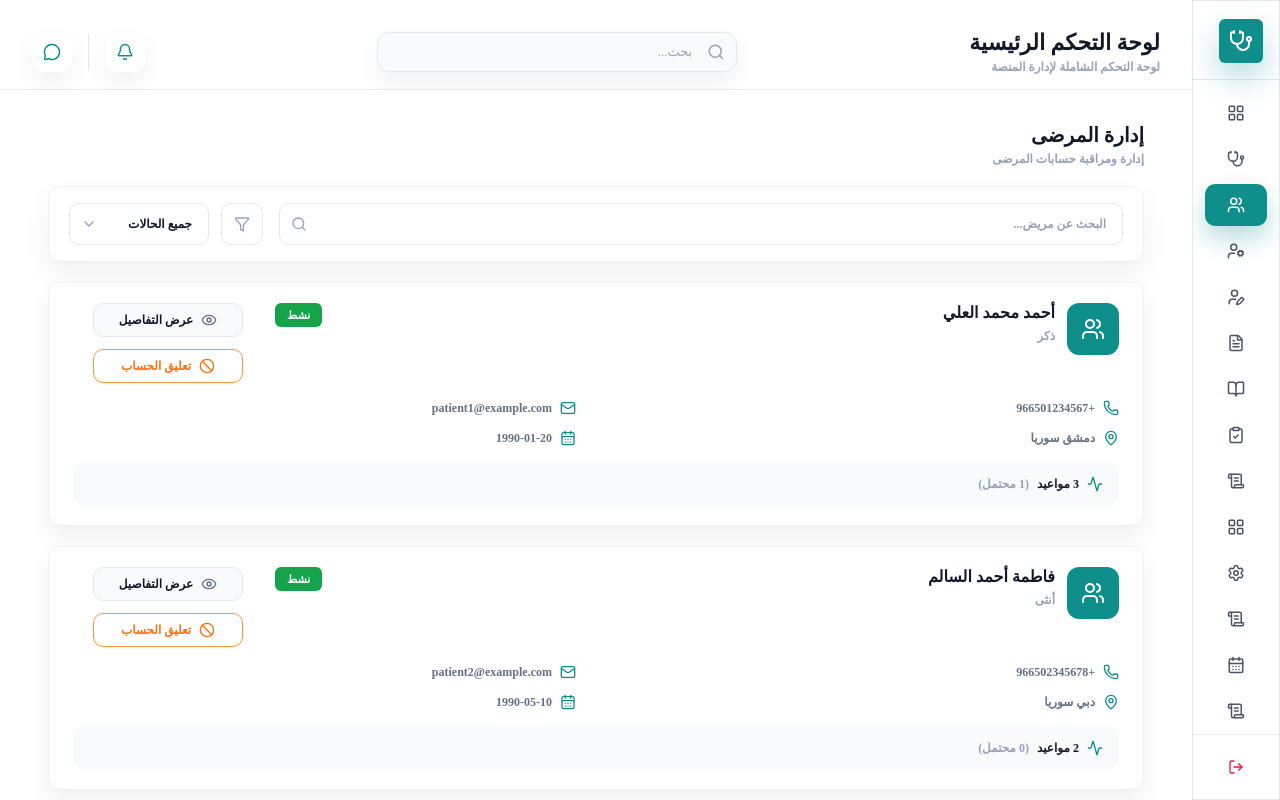
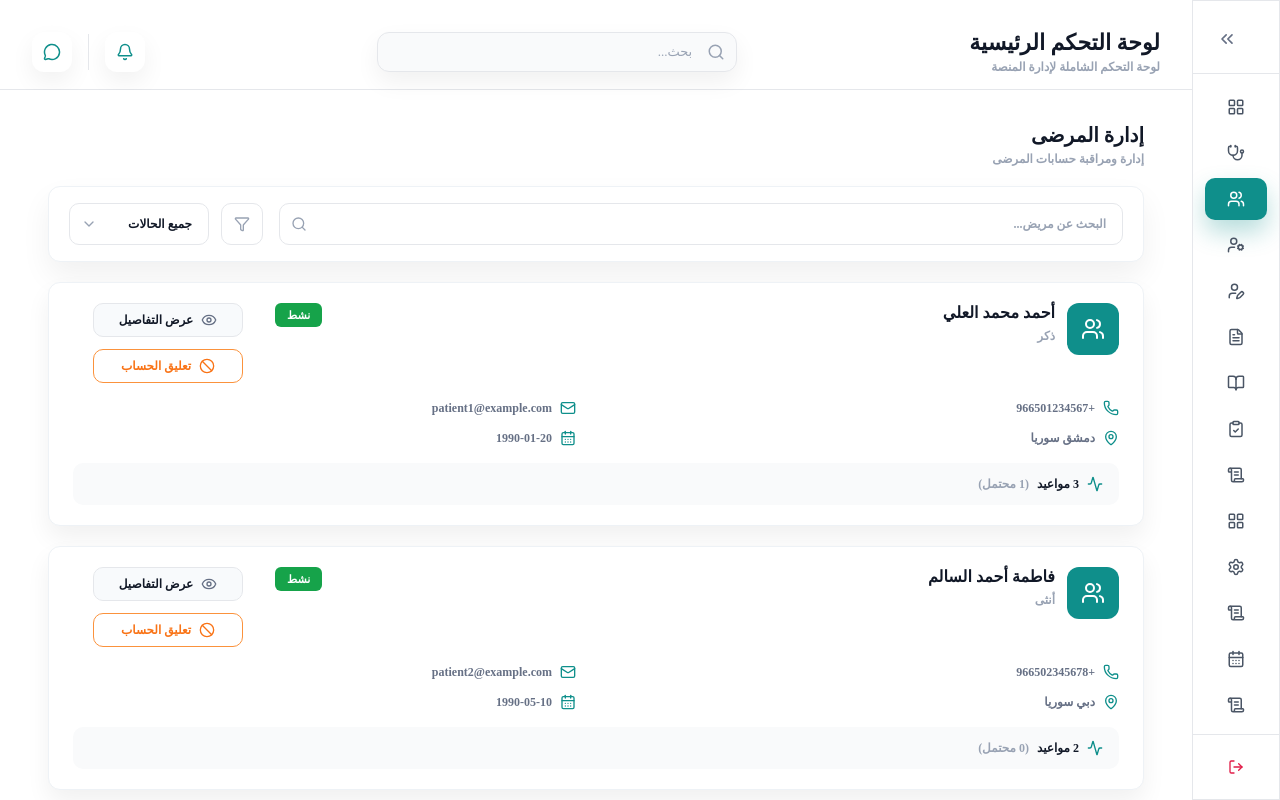
Before and after one commit to llill-dev/lmj-health-web, a React (Vite) app in the folder frontend/: page /admin/patients in a window 1280 px wide. Built offline with nearby package versions, Linux system fonts and the light colour scheme.

Commit message:
fix(layout): disable sidebar hover expand
- Sidebar expands/collapses only via chevron button

- Minor admin layout spacing tweak

```diff
--- a/frontend/src/components/layout/sidebar.tsx
+++ b/frontend/src/components/layout/sidebar.tsx
@@ -1,7 +1,7 @@
 'use client';
 
 import { ChevronsRight, LogOut, Stethoscope } from 'lucide-react';
-import { useMemo, useState } from 'react';
+import { useMemo } from 'react';
 import { Link } from 'react-router-dom';
 import {
   adminSidebarItems,
@@ -23,9 +23,6 @@ export default function Sidebar({
   onToggleCollapse?: () => void;
   onLogout?: () => void;
 }) {
-  const [isHovering, setIsHovering] = useState(false);
-  const effectiveCollapsed = collapsed && !isHovering;
-
   const navItems = useMemo(() => {
     return role === 'admin' ? adminSidebarItems : sidebarItems;
   }, [role]);
@@ -36,25 +33,12 @@ export default function Sidebar({
     (active as (SidebarItemId | AdminSidebarItemId) | undefined) ??
     (role === 'admin' ? 'overview' : 'dashboard');
 
-  const handleCollapse = () => {
-    setIsHovering(false);
-    if (!collapsed) {
-      onToggleCollapse?.();
-    }
-  };
-
   return (
     <aside
       dir='rtl'
       lang='ar'
-      onMouseEnter={() => {
-        if (collapsed) setIsHovering(true);
-      }}
-      onMouseLeave={() => {
-        if (collapsed) setIsHovering(false);
-      }}
       className={
-        effectiveCollapsed
+        collapsed
           ? 'relative z-50 h-screen w-[88px] shrink-0 border-[1.82px] border-[#E5E7EB] bg-[#FFFFFF] transition-[width] duration-300'
           : 'relative z-50 h-screen w-[320px] shrink-0 border-[1.82px] border-[#E5E7EB] bg-[#FFFFFF] transition-[width] duration-300'
       }
@@ -62,17 +46,18 @@ export default function Sidebar({
       <div className='flex h-full flex-col'>
         <div
           className={
-            effectiveCollapsed
+            collapsed
               ? 'px-[16px] pt-[16px] pb-[16px] border-b-[1.82px] border-b-[#E5E7EB]'
               : 'px-[24px] pt-[24px] pb-[24px] border-b-[1.82px] border-b-[#E5E7EB]'
           }
         >
           <div className='flex items-start justify-between'>
             <div className='flex items-center gap-2'>
+              {!collapsed ? (
+                <>
                   <div className='mt-0.5 flex h-[44px] w-[44px] items-center justify-center rounded-[6px] bg-primary shadow-[0_14px_30px_rgba(15,143,139,0.30)]'>
                     <Stethoscope className='h-6 w-6 text-white' />
                   </div>
-              {!effectiveCollapsed ? (
                   <div className='flex flex-col items-center text-center'>
                     <div className='font-cairo text-[18px] font-extrabold leading-[20px] text-[#111827]'>
                       LMJ HEALTH
@@ -81,24 +66,29 @@ export default function Sidebar({
                       {role === 'admin' ? 'بوابة الإدارة' : 'بوابة الطبيب'}
                     </div>
                   </div>
+                </>
               ) : null}
             </div>
 
             <div className='flex items-center gap-2'>
-              {!effectiveCollapsed ? (
               <button
                 type='button'
-                  onClick={handleCollapse}
-                  className='mt-1 flex h-9 w-9 items-center justify-center rounded-full text-[#667085] hover:bg-[#F2F4F7]'
-                  aria-label='طي القائمة'
+                onClick={onToggleCollapse}
+                className={
+                  collapsed
+                    ? 'mt-1 flex h-9 w-9 items-center justify-center rounded-full text-[#667085] hover:bg-[#F2F4F7]'
+                    : 'mt-1 flex h-9 w-9 items-center justify-center rounded-full text-[#667085] hover:bg-[#F2F4F7]'
+                }
+                aria-label={collapsed ? 'فتح القائمة' : 'طي القائمة'}
               >
-                  <ChevronsRight className='h-5 w-5' />
+                <ChevronsRight
+                  className={collapsed ? 'h-5 w-5 rotate-180' : 'h-5 w-5'}
+                />
               </button>
-              ) : null}
             </div>
           </div>
 
-          {!effectiveCollapsed ? (
+          {!collapsed ? (
             <div className='mt-6 rounded-[6px] border border-[#BFEDEC] bg-[#F2FFFE] px-4 py-3 shadow-[0_12px_28px_rgba(0,0,0,0.06)]'>
               <div className='flex items-center gap-3'>
                 <div className='flex h-[46px] w-[46px] items-center justify-center rounded-[6px] bg-primary text-white shadow-[0_12px_25px_rgba(15,143,139,0.30)]'>
@@ -123,7 +113,7 @@ export default function Sidebar({
 
         <nav
           className={
-            effectiveCollapsed
+            collapsed
               ? 'flex-1 overflow-y-auto scrollbar-hide p-3'
               : 'flex-1 overflow-y-auto scrollbar-hide p-[15.99px]'
           }
@@ -139,17 +129,17 @@ export default function Sidebar({
                   to={`${basePath}/${item.path}`}
                   className={
                     isActive
-                      ? effectiveCollapsed
+                      ? collapsed
                         ? 'relative flex w-full items-center justify-center rounded-[10px] bg-primary px-3 py-3 text-white shadow-[0_12px_24px_rgba(15,143,139,0.30)]'
                         : 'relative flex w-full items-center rounded-[6px] bg-primary px-4 py-[10px] text-white shadow-[0_12px_24px_rgba(15,143,139,0.30)]'
-                      : effectiveCollapsed
+                      : collapsed
                         ? 'relative flex w-full items-center justify-center rounded-[10px] px-3 py-3 text-[#344054] hover:bg-[#F2F4F7]'
                         : 'relative flex w-full items-center rounded-[6px] px-4 py-[10px] text-[#344054] hover:bg-[#F2F4F7]'
                   }
                 >
                   <div
                     className={
-                      effectiveCollapsed
+                      collapsed
                         ? 'flex items-center'
                         : 'flex items-center gap-3'
                     }
@@ -161,7 +151,7 @@ export default function Sidebar({
                           : 'h-[18px] w-[18px] text-[#4A5565]'
                       }
                     />
-                    {!effectiveCollapsed ? (
+                    {!collapsed ? (
                       <span
                         className={
                           isActive
@@ -174,7 +164,7 @@ export default function Sidebar({
                     ) : null}
                   </div>
 
-                  {!effectiveCollapsed && typeof item.badge === 'number' ? (
+                  {!collapsed && typeof item.badge === 'number' ? (
                     <div
                       className={
                         isActive
@@ -184,7 +174,7 @@ export default function Sidebar({
                     >
                       {item.badge}
                     </div>
-                  ) : !effectiveCollapsed ? (
+                  ) : !collapsed ? (
                     <span className='ms-auto w-6' />
                   ) : null}
                 </Link>
@@ -195,7 +185,7 @@ export default function Sidebar({
 
         <div
           className={
-            effectiveCollapsed
+            collapsed
               ? 'border-t-[1.82px] border-t-[#E5E7EB] p-3'
               : 'h-[69.8px] border-t-[1.82px] border-t-[#E5E7EB] px-[16px] py-[17.81px]'
           }
@@ -204,13 +194,13 @@ export default function Sidebar({
             type='button'
             onClick={onLogout}
             className={
-              effectiveCollapsed
+              collapsed
                 ? 'flex w-full items-center justify-center rounded-[10px] p-3 text-[#E11D48] hover:bg-[#FFF1F2] hover:text-[#BE123C]'
                 : 'flex w-full items-center justify-start gap-2 font-cairo text-[14px] font-extrabold text-[#E11D48] hover:text-[#BE123C]'
             }
           >
             <LogOut className='h-4 w-4' />
-            {!effectiveCollapsed ? 'تسجيل الخروج' : null}
+            {!collapsed ? 'تسجيل الخروج' : null}
           </button>
         </div>
       </div>
--- a/frontend/src/layouts/AdminLayout.tsx
+++ b/frontend/src/layouts/AdminLayout.tsx
@@ -40,7 +40,7 @@ export default function AdminLayout({ children }: { children?: ReactNode }) {
             <MotionProvider>
               <AnimatePresence mode='wait'>
                 <PageTransition key={pathname}>
-                  <div className='mx-auto w-full max-w-[1420px] px-12'>
+                  <div className='mx-auto w-full max-w-[1420px] px-12 pb-6'>
                     {children ?? <Outlet />}
                   </div>
                 </PageTransition>
```
Lines whose indentation alone changed are shown as unchanged.
